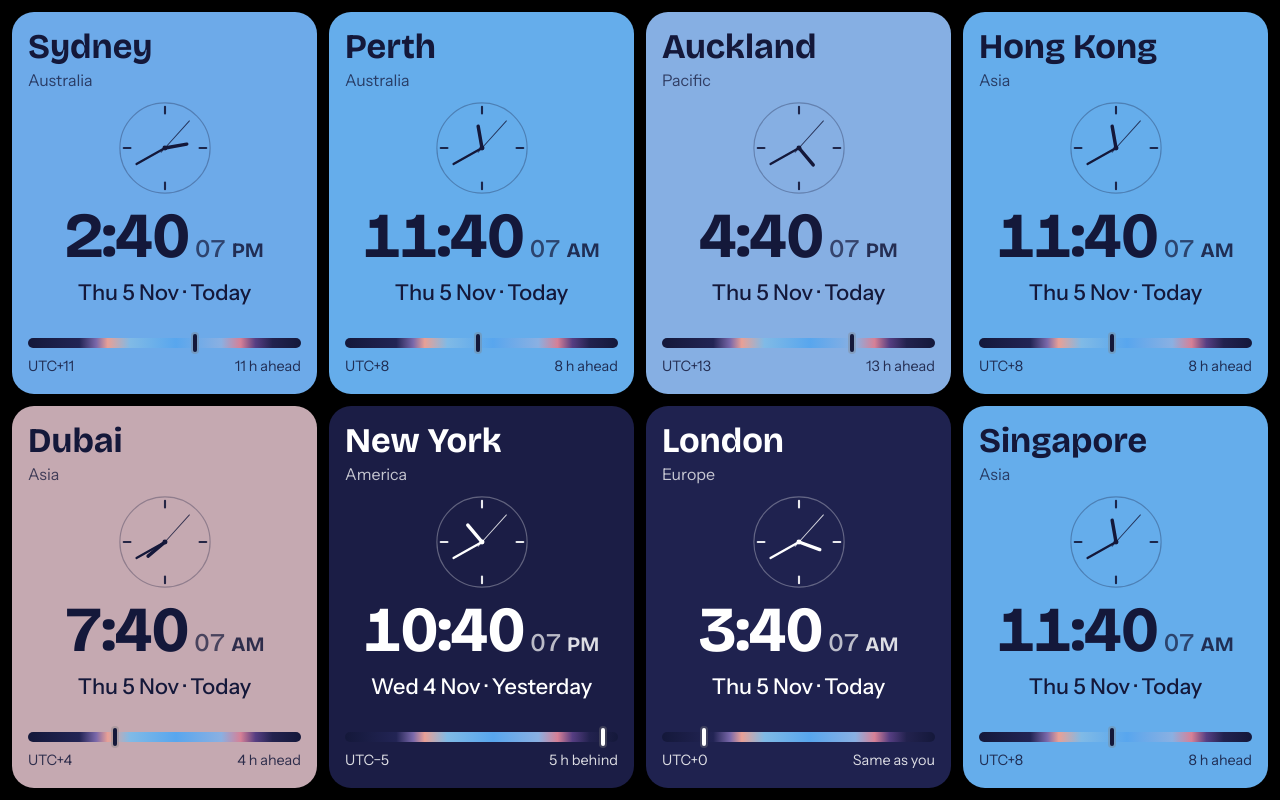
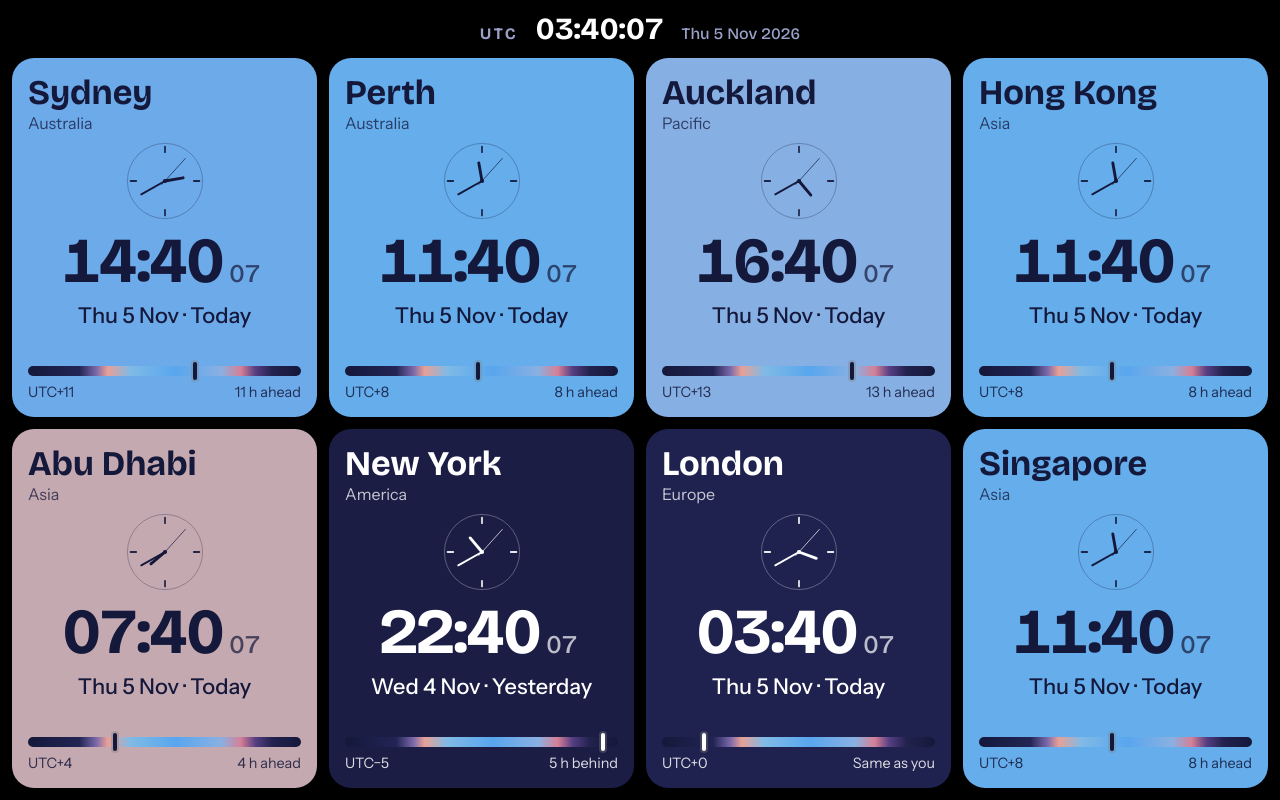
Before and after one commit to flipfire87/Clocks, a plain HTML site: page index.html in a window 1280 px wide. Drawn offline with nearby package versions, Linux system fonts and the light colour scheme.

Commit message:
Update index.html

```diff
--- a/index.html
+++ b/index.html
@@ -103,7 +103,7 @@
     .card .remove:hover { opacity: 1; }
   }
 
-  svg.face { width: clamp(96px, 11vh, 190px); height: clamp(96px, 11vh, 190px); align-self: center; display: block; }
+  svg.face { width: clamp(80px, 9vh, 170px); height: clamp(80px, 9vh, 170px); align-self: center; display: block; }
   .hand { stroke: currentColor; stroke-linecap: round; }
   .face .rim { fill: none; stroke: currentColor; stroke-opacity: 0.3; stroke-width: 1.2; }
 
@@ -123,6 +123,11 @@
   .empty { grid-column: 1 / -1; padding: 40px 0; color: #9aa1c9; }
 
   .card { cursor: grab; user-select: none; -webkit-user-select: none; }
+  .region, .date, .meta { line-height: 1.2; }
+  .utcbar { display: flex; align-items: baseline; justify-content: center; gap: 18px; padding: 2px 0 12px; color: #ffffff; font-family: var(--display); font-variant-numeric: tabular-nums; }
+  .utc-label { font-size: clamp(1rem, 1.2vw, 1.6rem); font-weight: 600; letter-spacing: 0.14em; color: #9aa1c9; }
+  .utc-time { font-size: clamp(1.6rem, 2.4vw, 3.2rem); font-weight: 700; line-height: 1; }
+  .utc-date { font-size: clamp(1rem, 1.2vw, 1.6rem); color: #9aa1c9; }
   .card.dragging { z-index: 20; pointer-events: none; cursor: grabbing; transition: none; box-shadow: 0 18px 50px rgba(0,0,0,0.7); }
   .card.drop-target { outline: 3px solid #fff; outline-offset: -3px; }
   body.is-dragging, body.is-dragging * { cursor: grabbing !important; }
@@ -135,6 +140,11 @@
 <body>
 <div class="wrap">
   <h1 class="sr-only">World clocks</h1>
+  <div class="utcbar" role="timer" aria-label="Coordinated Universal Time">
+    <span class="utc-label">UTC</span>
+    <span class="utc-time" id="utcTime"></span>
+    <span class="utc-date" id="utcDate"></span>
+  </div>
   <main class="grid" id="grid"></main>
 </div>
 
@@ -149,7 +159,7 @@
     if (Array.isArray(savedOrder) && savedOrder.length === DEFAULT_ZONES.length &&
         savedOrder.slice().sort().join("|") === DEFAULT_ZONES.slice().sort().join("|")) zones = savedOrder;
   } catch (e) {}
-  var use24 = false;
+  var use24 = true;
 
   var grid = document.getElementById("grid");
   var cards = {};
@@ -195,7 +205,7 @@
       return { city: "Your time", region: n };
     }
     var bits = z.split("/");
-    var city = bits[bits.length - 1].replace(/_/g, " ");
+    var city = ({ "Asia/Dubai": "Abu Dhabi" })[z] || bits[bits.length - 1].replace(/_/g, " ");
     var region = bits.length > 1 ? bits[0].replace(/_/g, " ") : "Universal";
     return { city: city, region: region };
   }
@@ -266,6 +276,12 @@
 
   function update() {
     var now = new Date();
+    var pad2 = function (n) { return String(n).padStart(2, "0"); };
+    document.getElementById("utcTime").textContent =
+      pad2(now.getUTCHours()) + ":" + pad2(now.getUTCMinutes()) + ":" + pad2(now.getUTCSeconds());
+    document.getElementById("utcDate").textContent =
+      ["Sun", "Mon", "Tue", "Wed", "Thu", "Fri", "Sat"][now.getUTCDay()] + " " +
+      now.getUTCDate() + " " + MONTHS[now.getUTCMonth()] + " " + now.getUTCFullYear();
     var base = parts(localTz, now);
     zones.forEach(function (z) {
       var c = cards[z];
```
